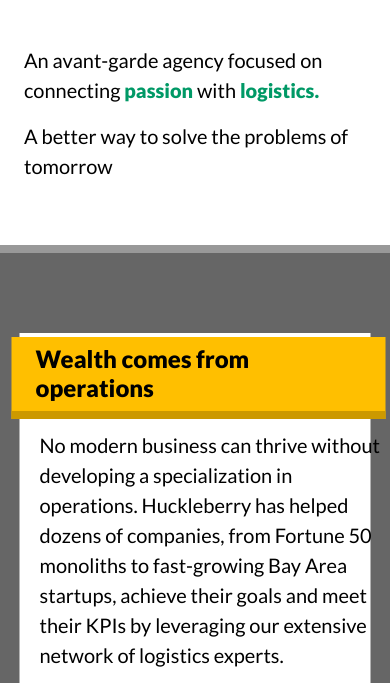
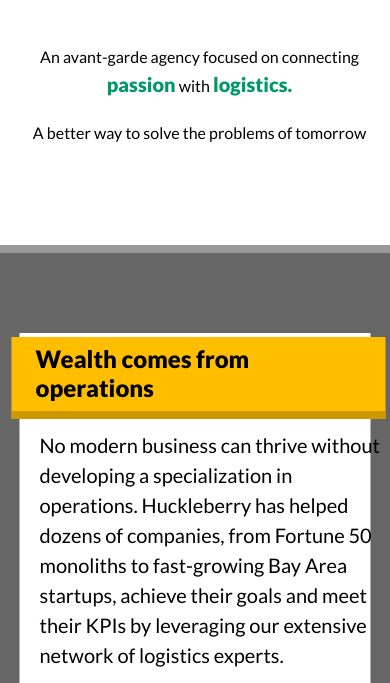
Before and after one commit to OgeeTech/altschool-excercise2, a plain HTML site: page index.html in a window 390 px wide. Shown: the part 137-820 px from the top of the page. Drawn offline with Linux system fonts and the light colour scheme.

Commit message:
mobile view

```diff
--- a/style.css
+++ b/style.css
@@ -113,11 +113,7 @@ span {
   font-weight: 400;
 }
 
-
-
 @media (min-width: 768px) and (max-width: 1024px) {
-
-
   .main {
     width: 778px;
     height: 456px;
@@ -157,7 +153,7 @@ span {
     left: -8px;
     border-bottom-width: 8px;
   }
-  .banner h1{
+  .banner h1 {
     width: 334px;
     height: 29px;
     left: 24px;
@@ -168,14 +164,11 @@ font-size: 24px;
     letter-spacing: 0%;
     white-space: nowrap;
     overflow: hidden;
-
   }
 }
 
-
 /* small screen */
 @media (max-width: 767px) {
-
   .header {
     width: 390px;
     height: 382px;
@@ -184,7 +177,7 @@ border-bottom-width: 8px;
     position: relative;
   }
 
-  .header h1{
+  .header h1 {
     width: 180px;
     height: 38px;
     top: 96px;
@@ -193,9 +186,8 @@ font-weight: 800;
     font-size: 32px;
     line-height: 120%;
     letter-spacing: 0%;
-
   }
-  .header h2:nth-of-type(1){
+  .header h2:nth-of-type(1) {
     width: 342px;
     height: 60px;
     top: 182px;
@@ -205,8 +197,6 @@ font-weight: 400;
     font-size: 20px;
     line-height: 150%;
     letter-spacing: -0.5%;
-
-
   }
   .header h2:nth-of-type(2) {
     width: 342px;
@@ -218,19 +208,15 @@ font-weight: 400;
     font-size: 20px;
     line-height: 150%;
     letter-spacing: -0.5%;
-
   }
-span{
+  span {
     font-family: Lato;
     font-weight: 800;
     font-size: 20px;
     line-height: 150%;
     letter-spacing: -0.5%;
-
   }
   .main {
-
-
     width: 100%;
     min-height: 100vh; /* full screen height */
     background: #666666;
@@ -244,9 +230,6 @@ width: 100%;
   }
 
   .card {
-
-
-
     position: absolute;
     width: 90%;
     max-width: 390px;
@@ -259,11 +242,9 @@ width: 100%;
     box-sizing: border-box;
     border-bottom: solid 8px #999999;
     z-index: 10;
-
-
   }
 
-  .card h2:nth-of-type(1){
+  .card h2:nth-of-type(1) {
     width: 342px;
     height: 240px;
     top: 574px;
@@ -272,7 +253,6 @@ font-weight: 500;
     font-size: 20px;
     line-height: 150%;
     letter-spacing: 0%;
-
   }
   .card h2:nth-of-type(2) {
     width: 343px;
@@ -284,7 +264,6 @@ font-weight: 500;
     font-size: 20px;
     line-height: 150%;
     letter-spacing: 0%;
-
   }
 
   .banner {
@@ -298,11 +277,9 @@ letter-spacing: 0%;
     height: 82px;
     left: -8px;
     border-bottom-width: 8px;
-
   }
 
   .banner h1 {
-
     width: 318px;
     height: 58px;
     top: 474px;
@@ -312,7 +289,16 @@ font-weight: 800;
     font-size: 24px;
     line-height: 120%;
     letter-spacing: 0%;
+  }
 
 
 }
+
+@media (max-width: 600px) {
+  .header h2:nth-of-type(1),
+  .header h2:nth-of-type(2) {
+    width: 90%;
+    font-size: 1rem;
+    text-align: center;
   }
+}
```
Lines whose indentation alone changed are shown as unchanged.
